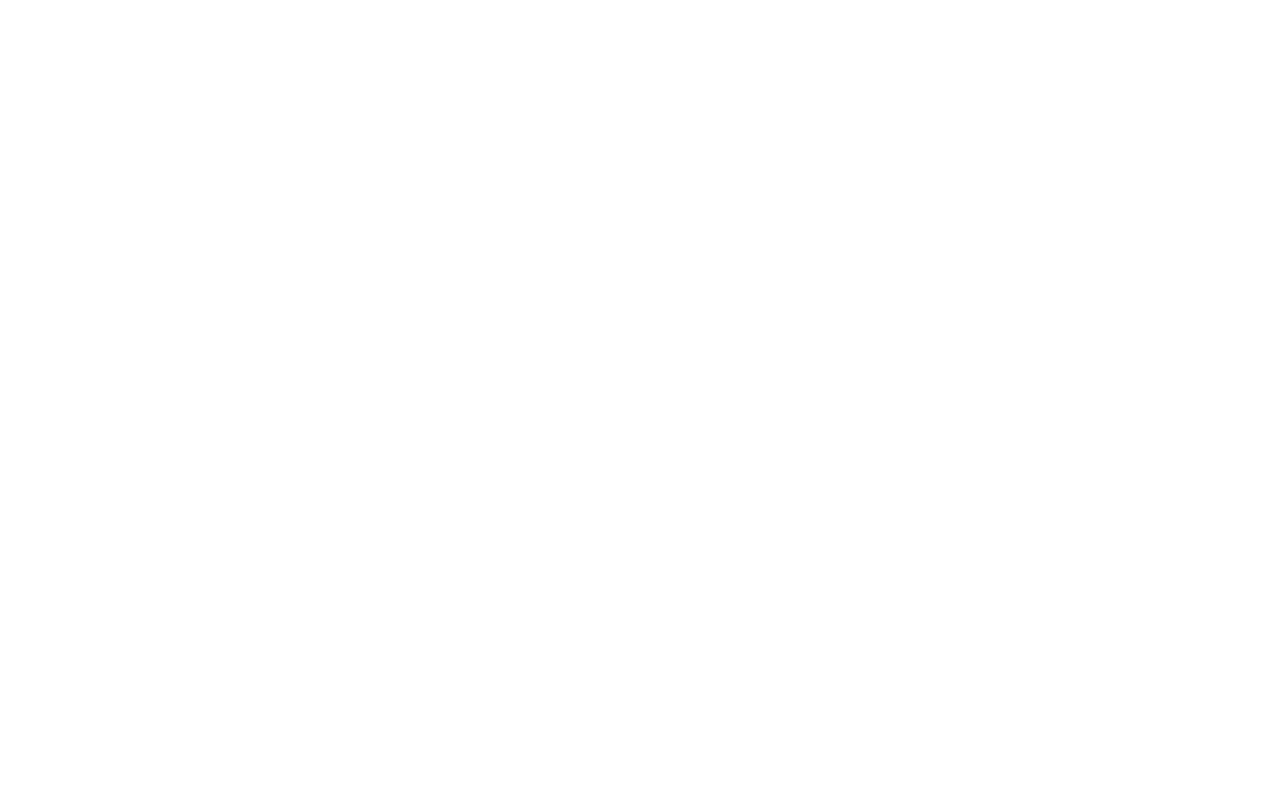
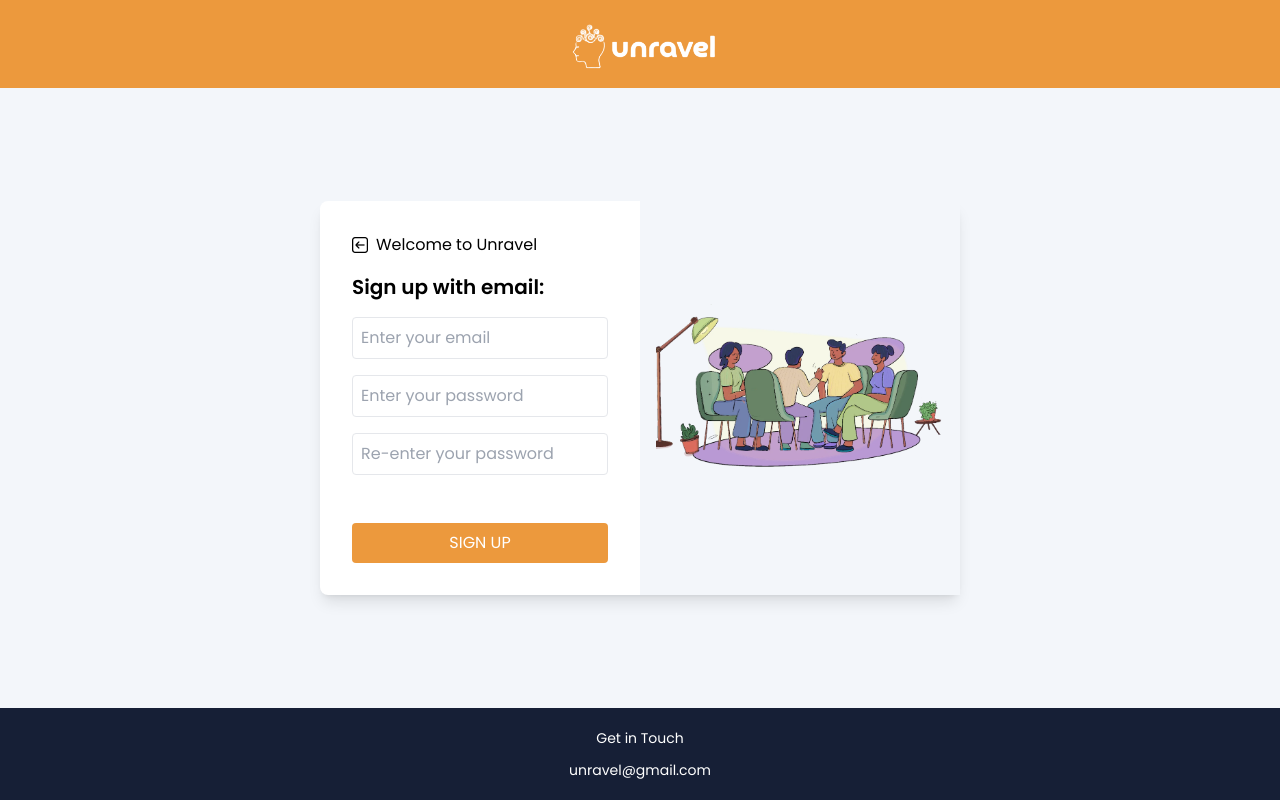
Before and after one commit to pirates59/Unravel, a React (Vite) app in the folder Frontend/: page /signup in a window 1280 px wide. Before the commit this address had no page. Built offline with nearby package versions, Linux system fonts and the light colour scheme.

Commit message:
Signup page

```diff
--- a/Frontend/src/App.jsx
+++ b/Frontend/src/App.jsx
@@ -2,6 +2,7 @@
 import { BrowserRouter, Routes, Route, Navigate } from "react-router-dom";
 import "./App.css";
 import Login from "./pages/Login";
+import Signup from './pages/Signup';
 
 function App() {
   return (
@@ -11,6 +12,7 @@
         {/* Public routes */}
 
         <Route path="/" element={<Login />} />
+        <Route path="/signup" element={<Signup />} />
         </Routes>
         </BrowserRouter>
 
--- /dev/null
+++ b/Frontend/src/pages/Signup.jsx
@@ -0,0 +1,55 @@
+import React from "react";
+import Topbar from "../components/Topbar";
+import Footer from "../components/Footer";
+import leftarrow from "../assets/leftarrow.png";
+import login from "../assets/login.png";
+
+const Signup = () => {
+  return (
+    <div className="flex flex-col h-screen">
+      <Topbar />
+      <div className="flex-1 bg-[#F3F6FA] flex justify-center items-center ">
+      <div className="flex w-100% md:w-2/3 lg:w-1/2 bg-white shadow-lg rounded-lg">
+
+  <div className="w-1/2 p-8">
+    <button className="mb-4 flex items-center text-black-800">
+      <span className="mr-2">
+        <img src={leftarrow} alt="" className="h-4" />
+      </span>
+      Welcome to Unravel
+    </button>
+    <h2 className="text-xl font-semibold mb-4">Sign up with email:</h2>
+    <form >
+      <input
+        type="email"
+        placeholder="Enter your email"
+        className="w-full mb-4 p-2 border rounded"
+      />
+      <input
+        type="password"
+        placeholder="Enter your password"
+        className="w-full mb-4 p-2 border rounded"
+      />
+      <input
+        type="password"
+        placeholder="Re-enter your password"
+        className="w-full mb-4 p-2 border rounded"
+      />
+      <button className="w-full bg-[#EC993D] text-white py-2 rounded mt-8 ">
+        SIGN UP
+      </button>
+    </form>
+  </div>
+
+  <div className="w-1/2 bg-[#F3F6FA] flex items-center justify-center p-4">
+    <img src={login} alt="" className="max-w-full" />
+  </div>
+</div>
+
+      </div>
+      <Footer />
+    </div>
+  );
+};
+
+export default Signup;
```
